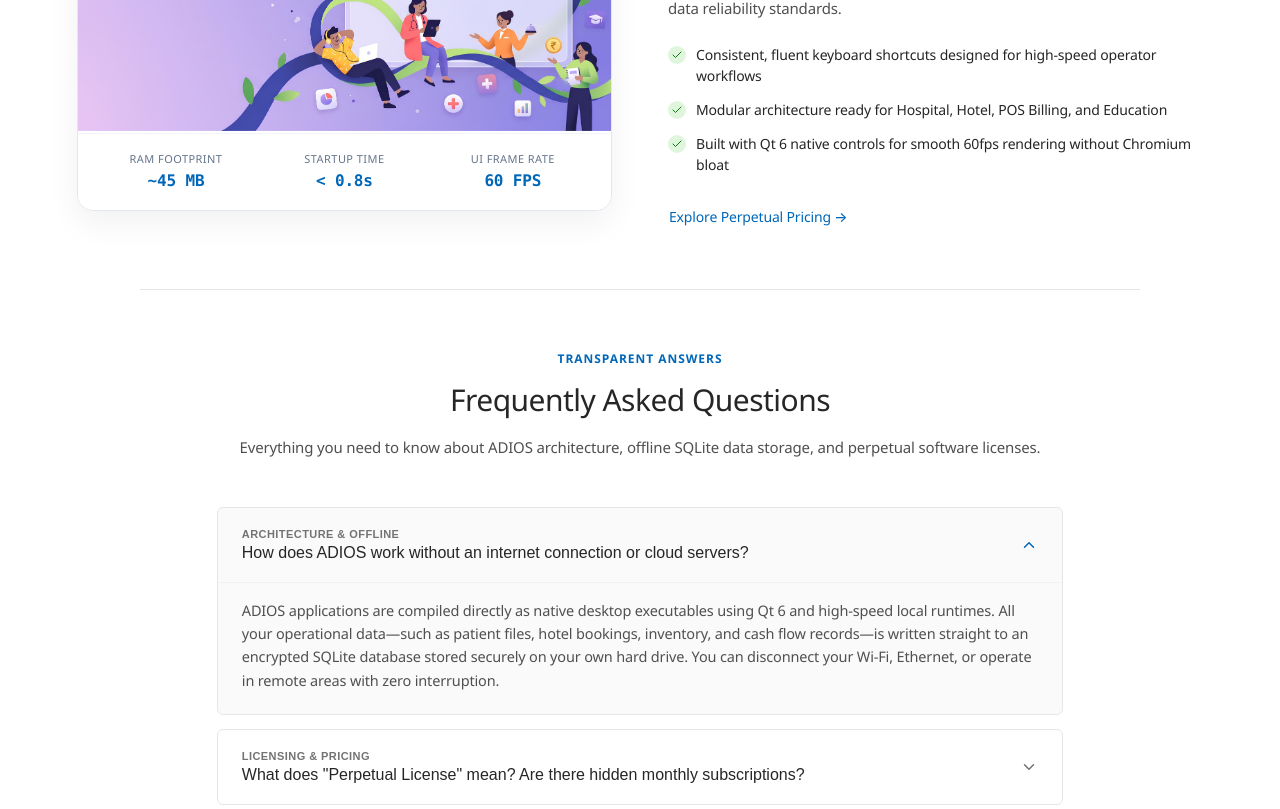
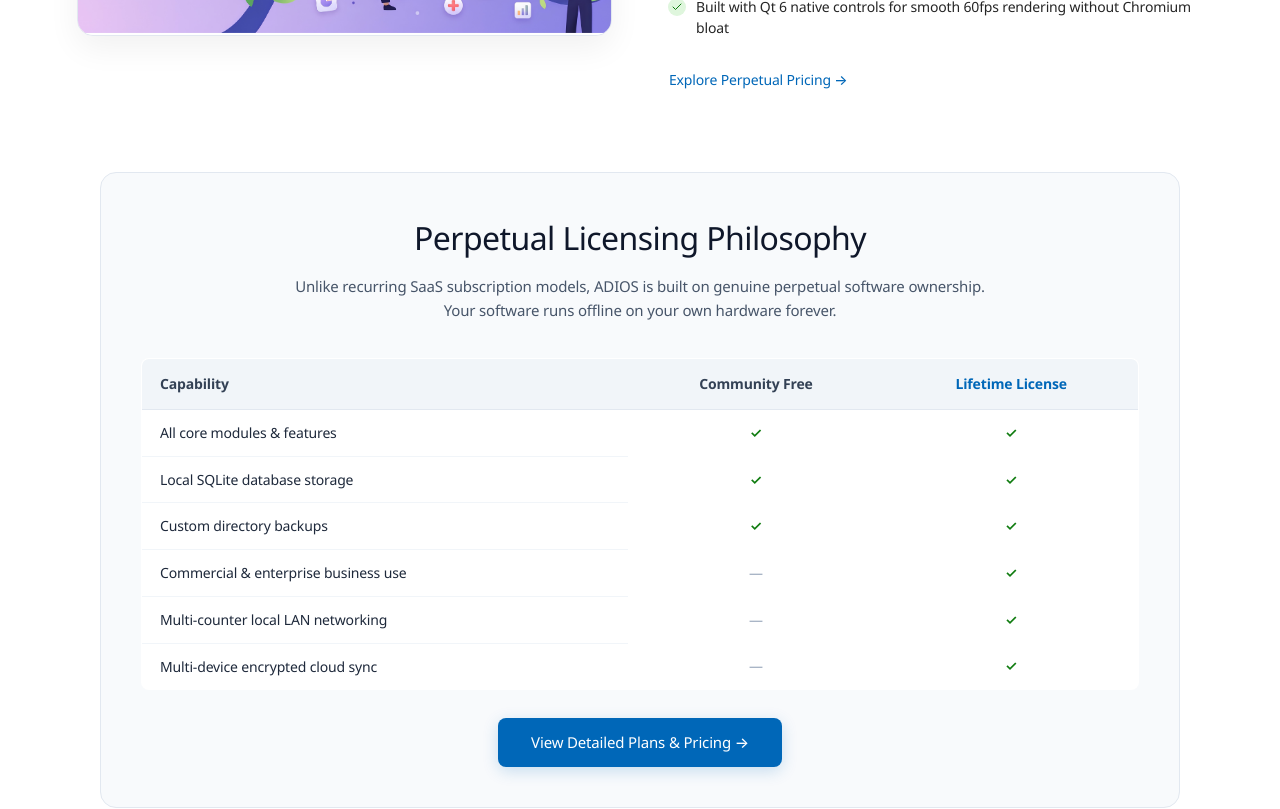
Before and after one commit to sayanjc3639q/ADIOS, a Next.js app in the folder web/: page / in a window 1280 px wide. Shown: the part 3460-4269 px from the top of the page. Built offline with nearby package versions, Linux system fonts and the light colour scheme; a web font is replaced by a local one.

Commit message:
remove about metric bars, fix cli snippet scrollbar overflow, and move FAQs before footer

```diff
--- a/web/app/page.tsx
+++ b/web/app/page.tsx
@@ -1033,26 +1033,6 @@ export default function HomePage() {
                         display: 'block'
                       }}
                     />
-
-                    {/* Quick Metric Bar */}
-                    <div
-                      style={{
-                        padding: '16px 20px',
-                        display: 'grid',
-                        gridTemplateColumns: 'repeat(3, 1fr)',
-                        gap: '12px',
-                        textAlign: 'center',
-                        background: '#ffffff',
-                        borderTop: '1px solid #f1f5f9'
-                      }}
-                    >
-                      {story.metrics.map((m, mIdx) => (
-                        <div key={mIdx}>
-                          <div style={{ fontSize: '11px', color: '#64748b', textTransform: 'uppercase', letterSpacing: '0.04em' }}>{m.label}</div>
-                          <div className="font-mono" style={{ fontSize: '16px', fontWeight: 600, color: '#0067b8', marginTop: '2px' }}>{m.value}</div>
-                        </div>
-                      ))}
-                    </div>
                   </div>
                 </div>
 
@@ -1091,94 +1071,7 @@ export default function HomePage() {
         </div>
       </section>
 
-      {/* 5. FREQUENTLY ASKED QUESTIONS (FAQS) ACCORDION */}
-      <section id="faqs" style={{ padding: '60px 6% 60px 6%', maxWidth: '1000px', margin: '0 auto', width: '100%', borderTop: '1px solid #e6e6e6' }}>
-        <div style={{ textAlign: 'center', marginBottom: '48px' }}>
-          <div style={{ fontSize: '12px', textTransform: 'uppercase', letterSpacing: '0.08em', color: '#0067b8', fontWeight: 600, marginBottom: '8px' }}>
-            TRANSPARENT ANSWERS
-          </div>
-          <h2 style={{ fontSize: '30px', color: '#262626', fontWeight: 400, marginBottom: '12px' }}>
-            Frequently Asked Questions
-          </h2>
-          <p style={{ fontSize: '15px', color: '#505050', fontWeight: 350 }}>
-            Everything you need to know about ADIOS architecture, offline SQLite data storage, and perpetual software licenses.
-          </p>
-        </div>
-
-        {/* FAQ Accordion List */}
-        <div style={{ display: 'flex', flexDirection: 'column', gap: '14px' }}>
-          {FAQS.map((faq, index) => {
-            const isOpen = openFaqIndex === index;
-
-            return (
-              <div
-                key={index}
-                style={{
-                  border: '1px solid #e6e6e6',
-                  borderRadius: '6px',
-                  background: isOpen ? '#fafafa' : '#ffffff',
-                  transition: 'background 0.2s ease, border-color 0.2s ease',
-                  overflow: 'hidden'
-                }}
-              >
-                <button
-                  type="button"
-                  onClick={() => setOpenFaqIndex(isOpen ? null : index)}
-                  style={{
-                    width: '100%',
-                    padding: '20px 24px',
-                    display: 'flex',
-                    alignItems: 'center',
-                    justifyContent: 'space-between',
-                    gap: '16px',
-                    background: 'transparent',
-                    border: 'none',
-                    textAlign: 'left',
-                    cursor: 'pointer'
-                  }}
-                >
-                  <div>
-                    <span style={{ fontSize: '11px', textTransform: 'uppercase', color: '#737373', letterSpacing: '0.04em', fontWeight: 600, display: 'block', marginBottom: '4px' }}>
-                      {faq.category}
-                    </span>
-                    <span style={{ fontSize: '16px', color: '#262626', fontWeight: 450 }}>
-                      {faq.question}
-                    </span>
-                  </div>
-                  <ChevronDown
-                    size={18}
-                    style={{
-                      color: isOpen ? '#0067b8' : '#737373',
-                      transform: isOpen ? 'rotate(180deg)' : 'none',
-                      transition: 'transform 0.2s ease',
-                      flexShrink: 0
-                    }}
-                  />
-                </button>
-
-                {isOpen && (
-                  <div style={{ padding: '0 24px 22px 24px', color: '#505050', fontSize: '14.5px', lineHeight: 1.6, fontWeight: 350, borderTop: '1px solid #f2f2f2', paddingTop: '16px' }}>
-                    {faq.answer}
-                  </div>
-                )}
-              </div>
-            );
-          })}
-        </div>
-
-        <div style={{ marginTop: '36px', textAlign: 'center', fontSize: '13.5px', color: '#737373' }}>
-          Have more questions? Join the discussion on our{' '}
-          <Link href="/community" style={{ color: '#0067b8', fontWeight: 500 }}>
-            Community Forum
-          </Link>{' '}
-          or inspect the open architecture on{' '}
-          <a href="https://github.com/sayanjc3639q/ADIOS" target="_blank" rel="noopener noreferrer" style={{ color: '#0067b8', fontWeight: 500 }}>
-            GitHub
-          </a>.
-        </div>
-      </section>
-
-      {/* 6. PERPETUAL LICENSING PHILOSOPHY */}
+      {/* 5. PERPETUAL LICENSING PHILOSOPHY */}
       <section id="pricing" style={{ padding: '20px 6% 60px 6%', maxWidth: '1440px', margin: '0 auto', width: '100%' }}>
         <div
           style={{
@@ -1654,20 +1547,41 @@ export default function HomePage() {
               style={{
                 background: '#0f172a',
                 borderRadius: '10px',
-                padding: '18px 24px',
+                padding: '16px 20px',
                 display: 'flex',
                 alignItems: 'center',
                 justifyContent: 'space-between',
                 gap: '16px',
                 maxWidth: '780px',
+                width: '100%',
                 marginBottom: '26px',
                 border: '1px solid #1e293b',
-                boxShadow: '0 6px 20px rgba(15, 23, 42, 0.25)'
+                boxShadow: '0 6px 20px rgba(15, 23, 42, 0.25)',
+                overflow: 'hidden'
               }}
             >
-              <div style={{ display: 'flex', alignItems: 'center', gap: '12px', overflowX: 'auto' }}>
-                <span style={{ color: '#38bdf8', fontSize: '15px', userSelect: 'none' }}>$</span>
-                <code className="font-mono" style={{ color: '#f8fafc', fontSize: '15px', fontWeight: 500 }}>
+              <div
+                style={{
+                  display: 'flex',
+                  alignItems: 'center',
+                  gap: '10px',
+                  minWidth: 0,
+                  flex: 1,
+                  overflowX: 'auto',
+                  scrollbarWidth: 'none',
+                  msOverflowStyle: 'none'
+                }}
+              >
+                <span style={{ color: '#38bdf8', fontSize: '14px', fontWeight: 600, userSelect: 'none', flexShrink: 0 }}>$</span>
+                <code
+                  className="font-mono"
+                  style={{
+                    color: '#f8fafc',
+                    fontSize: '13.5px',
+                    fontWeight: 500,
+                    whiteSpace: 'nowrap'
+                  }}
+                >
                   curl -fsSL https://get.adios.dev/cli.sh | sh
                 </code>
               </div>
@@ -1684,8 +1598,8 @@ export default function HomePage() {
                   border: '1px solid rgba(56, 189, 248, 0.35)',
                   color: '#38bdf8',
                   borderRadius: '6px',
-                  padding: '8px 16px',
-                  fontSize: '13px',
+                  padding: '7px 14px',
+                  fontSize: '12.5px',
                   display: 'inline-flex',
                   alignItems: 'center',
                   gap: '6px',
@@ -1764,6 +1678,94 @@ export default function HomePage() {
         </div>
       </section>
 
+      {/* 7. FREQUENTLY ASKED QUESTIONS (FAQS) ACCORDION */}
+      <section id="faqs" style={{ padding: '72px 6% 72px 6%', maxWidth: '1000px', margin: '0 auto', width: '100%' }}>
+        <div style={{ textAlign: 'center', marginBottom: '48px' }}>
+          <div style={{ fontSize: '12px', textTransform: 'uppercase', letterSpacing: '0.08em', color: '#0067b8', fontWeight: 600, marginBottom: '8px' }}>
+            TRANSPARENT ANSWERS
+          </div>
+          <h2 style={{ fontSize: '32px', color: '#0f172a', fontWeight: 500, marginBottom: '12px' }}>
+            Frequently Asked Questions
+          </h2>
+          <p style={{ fontSize: '15px', color: '#475569', fontWeight: 350 }}>
+            Everything you need to know about ADIOS architecture, offline SQLite data storage, and perpetual software licenses.
+          </p>
+        </div>
+
+        {/* FAQ Accordion List */}
+        <div style={{ display: 'flex', flexDirection: 'column', gap: '14px' }}>
+          {FAQS.map((faq, index) => {
+            const isOpen = openFaqIndex === index;
+
+            return (
+              <div
+                key={index}
+                style={{
+                  border: '1px solid #e2e8f0',
+                  borderRadius: '10px',
+                  background: isOpen ? '#f8fafc' : '#ffffff',
+                  boxShadow: isOpen ? '0 4px 12px rgba(0,0,0,0.03)' : 'none',
+                  transition: 'background 0.2s ease, border-color 0.2s ease',
+                  overflow: 'hidden'
+                }}
+              >
+                <button
+                  type="button"
+                  onClick={() => setOpenFaqIndex(isOpen ? null : index)}
+                  style={{
+                    width: '100%',
+                    padding: '20px 24px',
+                    display: 'flex',
+                    alignItems: 'center',
+                    justifyContent: 'space-between',
+                    gap: '16px',
+                    background: 'transparent',
+                    border: 'none',
+                    textAlign: 'left',
+                    cursor: 'pointer'
+                  }}
+                >
+                  <div>
+                    <span style={{ fontSize: '11px', textTransform: 'uppercase', color: '#64748b', letterSpacing: '0.04em', fontWeight: 600, display: 'block', marginBottom: '4px' }}>
+                      {faq.category}
+                    </span>
+                    <span style={{ fontSize: '16px', color: '#0f172a', fontWeight: 500 }}>
+                      {faq.question}
+                    </span>
+                  </div>
+                  <ChevronDown
+                    size={18}
+                    style={{
+                      color: isOpen ? '#0067b8' : '#64748b',
+                      transform: isOpen ? 'rotate(180deg)' : 'none',
+                      transition: 'transform 0.2s ease',
+                      flexShrink: 0
+                    }}
+                  />
+                </button>
+
+                {isOpen && (
+                  <div style={{ padding: '0 24px 22px 24px', color: '#475569', fontSize: '14.5px', lineHeight: 1.6, fontWeight: 350, borderTop: '1px solid #e2e8f0', paddingTop: '16px' }}>
+                    {faq.answer}
+                  </div>
+                )}
+              </div>
+            );
+          })}
+        </div>
+
+        <div style={{ marginTop: '36px', textAlign: 'center', fontSize: '13.5px', color: '#64748b' }}>
+          Have more questions? Join the discussion on our{' '}
+          <Link href="/community" style={{ color: '#0067b8', fontWeight: 500 }}>
+            Community Forum
+          </Link>{' '}
+          or inspect the open architecture on{' '}
+          <a href="https://github.com/sayanjc3639q/ADIOS" target="_blank" rel="noopener noreferrer" style={{ color: '#0067b8', fontWeight: 500 }}>
+            GitHub
+          </a>.
+        </div>
+      </section>
+
       {/* 8. REDESIGNED PROFESSIONAL MICROSOFT-GRADE FOOTER */}
       <footer style={{ background: '#f2f2f2', borderTop: '1px solid #e6e6e6', padding: '48px 6% 36px 6%', fontSize: '13px', color: '#616161' }}>
         <div style={{ maxWidth: '1440px', margin: '0 auto' }}>
```
